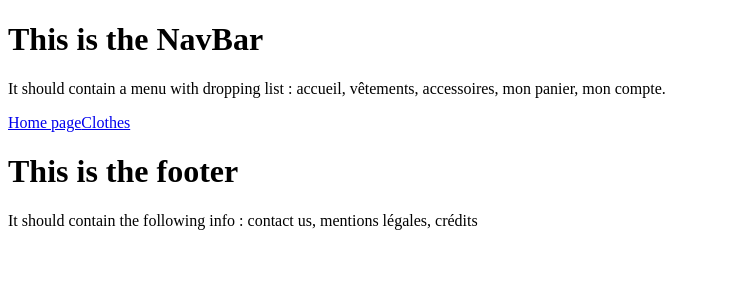
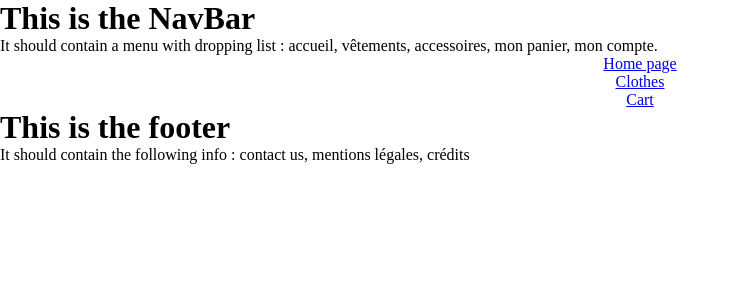
Before and after one commit to LeslieCore34/Essentials2, a React (Vite) app in the folder Essentials/: page / in a window 1280 px wide. Shown: the top 300 px of the page, without its empty margins (0-739 px from the left). Built offline with nearby package versions, Linux system fonts and the light colour scheme.

Commit message:
add and del button component, data file separated

```diff
--- /dev/null
+++ b/Essentials/src/components/CartCard.jsx
@@ -0,0 +1,7 @@
+export default function CartCard() {
+  return (
+    <div>
+      <h2>My cart</h2>
+    </div>
+  );
+}
--- a/Essentials/src/components/ClothesCard.css
+++ b/Essentials/src/components/ClothesCard.css
@@ -1,8 +1,8 @@
-.image-container {
+.image-clothes-card {
   display: flex;
   width: 20%;
 }
 
-.clothes-images {
+.clothes-image {
   width: 50%;
 }
--- a/Essentials/src/components/ClothesCard.jsx
+++ b/Essentials/src/components/ClothesCard.jsx
@@ -1,54 +1,25 @@
-import { useState } from "react";
 import "./ClothesCard.css";
-
-const clothesList = [
-  {
-    name: "White Sweater",
-    image: "./src/assets/white-sweater.jpg",
-    quantity: 2,
-    price: 20,
-  },
-  {
-    name: "Blue Jeans",
-    image: "./src/assets/blue-jeans.jpg",
-    quantity: 3,
-    price: 20,
-  },
-];
+import { clothesList } from "../data/ClothesData";
 
 export default function ClothesCard() {
-  const [quantities, setQuantities] = useState(clothesList.map(() => 0));
-
-  const quantityPlus = (index) => {
-    const newQuantities = [...quantities];
-    newQuantities[index] += 1;
-    setQuantities(newQuantities);
-  };
-
-  const quantityMinus = (index) => {
-    const newQuantities = [...quantities];
-    newQuantities[index] -= 1;
-    if (newQuantities[index] < 0) {
-      newQuantities[index] = 0;
-    }
-    setQuantities(newQuantities);
-  };
-
   return (
     <div>
-      {clothesList.map((item, index) => (
-        <div key={index}>
-          <h2>{item.name}</h2>
-          <div className="image-container">
-            <img src={item.image} alt={item.name} className="clothes-images" />
+      <div className="clothes-card-container">
+        {clothesList.map((item) => (
+          <div key={item.key}>
+            <h2>{item.name}</h2>
+            <div className="image-clothes-card">
+              <img
+                src={item.image}
+                alt="image of clothe"
+                className="clothes-image"
+              />
+            </div>
+            <p>Quantité en stock :{item.quantity}</p>
+            <p>Prix: {item.price} euros</p>
           </div>
-          <p>Quantity in stock: {item.quantity}</p>
-          <p>price : {item.price} euros</p>
-          <button onClick={() => quantityPlus(index)}>ajouter</button>
-          <button onClick={() => quantityMinus(index)}>supprimer</button>
-          <div>{quantities[index]}</div>
-        </div>
-      ))}
+        ))}
+      </div>
     </div>
   );
 }
--- /dev/null
+++ b/Essentials/src/components/NavBar.css
@@ -0,0 +1,12 @@
+* {
+  margin: 0;
+  padding: 0;
+  box-sizing: border-box;
+}
+
+.link {
+  list-style: none;
+  display: flex;
+  justify-content: space-around;
+  flex-direction: row;
+}
--- a/Essentials/src/components/NavBar.jsx
+++ b/Essentials/src/components/NavBar.jsx
@@ -1,4 +1,5 @@
 import { Link } from "react-router-dom";
+import "./NavBar.css";
 
 export default function NavBar() {
   return (
@@ -8,8 +9,15 @@ export default function NavBar() {
         It should contain a menu with dropping list : accueil, vêtements,
         accessoires, mon panier, mon compte.
       </p>
-      <Link to="/Home">Home page</Link>
-      <Link to="/clothes">Clothes</Link>
+      <Link to="/Home" className="link">
+        Home page
+      </Link>
+      <Link to="/clothes" className="link">
+        Clothes
+      </Link>
+      <Link to="/cart" className="link">
+        Cart
+      </Link>
     </div>
   );
 }
--- /dev/null
+++ b/Essentials/src/context/context.jsx
@@ -0,0 +1,5 @@
+import { createContext } from "react";
+
+const UserCart = createContext();
+
+export default UserCart;
--- /dev/null
+++ b/Essentials/src/data/ClothesData.jsx
@@ -0,0 +1,14 @@
+export const clothesList = [
+  {
+    name: "White Sweater",
+    image: "./src/assets/white-sweater.jpg",
+    quantity: 2,
+    price: 20,
+  },
+  {
+    name: "Blue Jeans",
+    image: "./src/assets/blue-jeans.jpg",
+    quantity: 3,
+    price: 20,
+  },
+];
--- a/Essentials/src/main.jsx
+++ b/Essentials/src/main.jsx
@@ -6,6 +6,8 @@ import { createBrowserRouter, RouterProvider } from "react-router-dom";
 import App from "./App";
 
 import Home from "./pages/Home";
+
+import Cart from "./pages/Cart";
 import Clothes from "./pages/Clothes";
 
 const router = createBrowserRouter([
@@ -21,6 +23,10 @@ const router = createBrowserRouter([
     path: "/clothes",
     element: <Clothes />,
   },
+  {
+    path: "/cart",
+    element: <Cart />,
+  },
 ]);
 
 const root = ReactDOM.createRoot(document.getElementById("root"));
--- a/Essentials/src/pages/Cart.jsx
+++ b/Essentials/src/pages/Cart.jsx
@@ -1,62 +1,9 @@
+import CartCard from "../components/CartCard";
+
 export default function Cart() {
   return (
     <div>
-      <h1>My cart</h1>
-      <div>Quantity = </div>
-      <div>Article= </div>
-      <div>Price =</div>
-      <div>Total =</div>
+      <CartCard />
     </div>
   );
 }
-
-// Créez un composant Panier : Tout d'abord, créez un composant "Panier" où vous afficherez les éléments ajoutés. Vous pouvez également y afficher le nom de l'article et la quantité correspondante.
-
-// État du Panier : Dans le composant Panier, créez un état pour stocker les éléments ajoutés au panier. Vous pouvez utiliser un tableau d'objets pour cela. Chaque objet représente un article avec des propriétés telles que "nom" et "quantité".
-
-// jsx
-// Copy code
-// import React, { useState } from "react";
-
-// export default function Panier() {
-//   const [items, setItems] = useState([]);
-
-//   // Affichez les éléments du panier
-//   return (
-//     <div>
-//       <h2>Panier</h2>
-//       <ul>
-//         {items.map((item, index) => (
-//           <li key={index}>
-//             {item.name} - Quantité: {item.quantity}
-//           </li>
-//         ))}
-//       </ul>
-//     </div>
-//   );
-// }
-// Passer les données au composant Panier : Dans votre composant ClothesCard, lorsque vous ajoutez un article au panier, ajoutez cet article (nom et quantité) au tableau items du composant Panier en utilisant la fonction setItems. Vous devrez peut-être également passer des informations sur l'article à partir de ClothesCard vers Panier. Par exemple :
-// jsx
-// Copy code
-// // Dans ClothesCard.js
-// import Panier from "./Panier";
-
-// export default function ClothesCard() {
-//   // ...
-//   const addItemToCart = (name, quantity) => {
-//     // Ajoutez l'article au panier
-//     setItems([...items, { name, quantity }]);
-//   };
-
-//   return (
-//     <div>
-//       {/* Affichez la liste d'articles et des boutons "ajouter" */}
-//       <button onClick={() => addItemToCart(item.name, 1)}>Ajouter</button>
-
-//       {/* Affichez le composant Panier pour afficher le contenu du panier */}
-//       <Panier items={items} />
-//     </div>
-//   );
-// }
-// Afficher le Panier : Dans le composant Panier, vous pouvez utiliser items pour afficher la liste des articles ajoutés avec leurs noms et quantités.
-// Cela permettra de passer les quantités ajoutées pour chaque article et leur nom du composant ClothesCard au composant "Panier" pour affichage. Vous pouvez également ajouter la logique pour supprimer des éléments du panier si nécessaire.
--- a/Essentials/src/pages/Clothes.jsx
+++ b/Essentials/src/pages/Clothes.jsx
@@ -3,7 +3,6 @@ import ClothesCard from "../components/ClothesCard";
 export default function Clothes() {
   return (
     <div>
-      <h1>this is my page Article</h1>
       <ClothesCard />
     </div>
   );
```
Also changed, not shown: Essentials/src/components/AddDelButton.jsx (added, +33 -0 lines).
